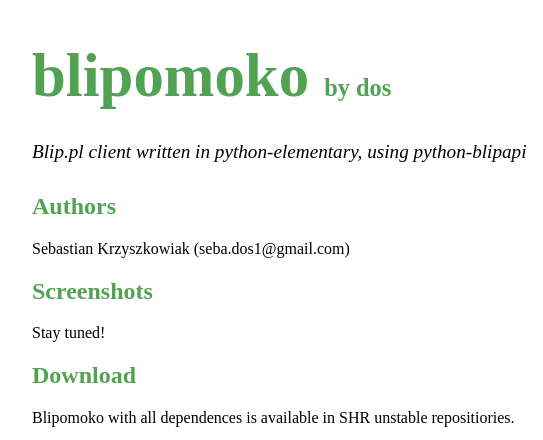
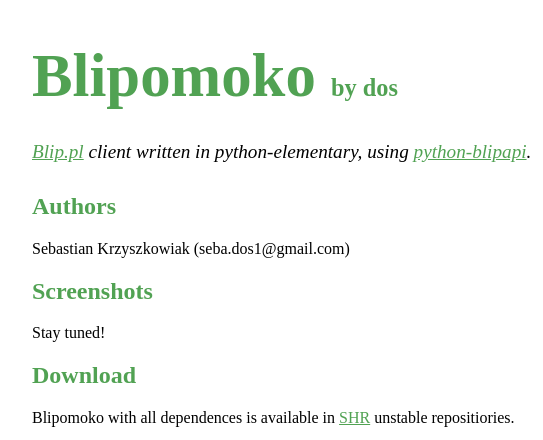
Before and after one commit to dos1/blipomoko, a plain HTML site: page index.html in a window 1280 px wide. Shown: the top 440 px of the page, 258-801 px from the left. Drawn offline with Linux system fonts and the light colour scheme.

Commit message:
links links links!

```diff
--- a/index.html
+++ b/index.html
@@ -42,11 +42,11 @@
         <img border="0" width="90" src="http://github.com/images/modules/download/tar.png"></a>
     </div>
 
-    <h1><a href="http://github.com/dos1/blipomoko">blipomoko</a>
+    <h1><a href="http://github.com/dos1/blipomoko">Blipomoko</a>
       <span class="small">by <a href="http://github.com/dos1">dos</a></span></h1>
 
     <div class="description">
-      Blip.pl client written in python-elementary, using python-blipapi
+      <a href="http://blip.pl/">Blip.pl</a> client written in python-elementary, using <a href="http://code.google.com/p/blipapi/">python-blipapi</a>.
     </div>
 
     <h2>Authors</h2>
@@ -58,7 +58,7 @@
 
     <h2>Download</h2>
     <p>
-      Blipomoko with all dependences is available in SHR unstable repositiories.
+      Blipomoko with all dependences is available in <a href="http://www.shr-project.org/">SHR</a> unstable repositiories.
       <pre># opkg install blipomoko</pre>
     </p>
     <p>
```
